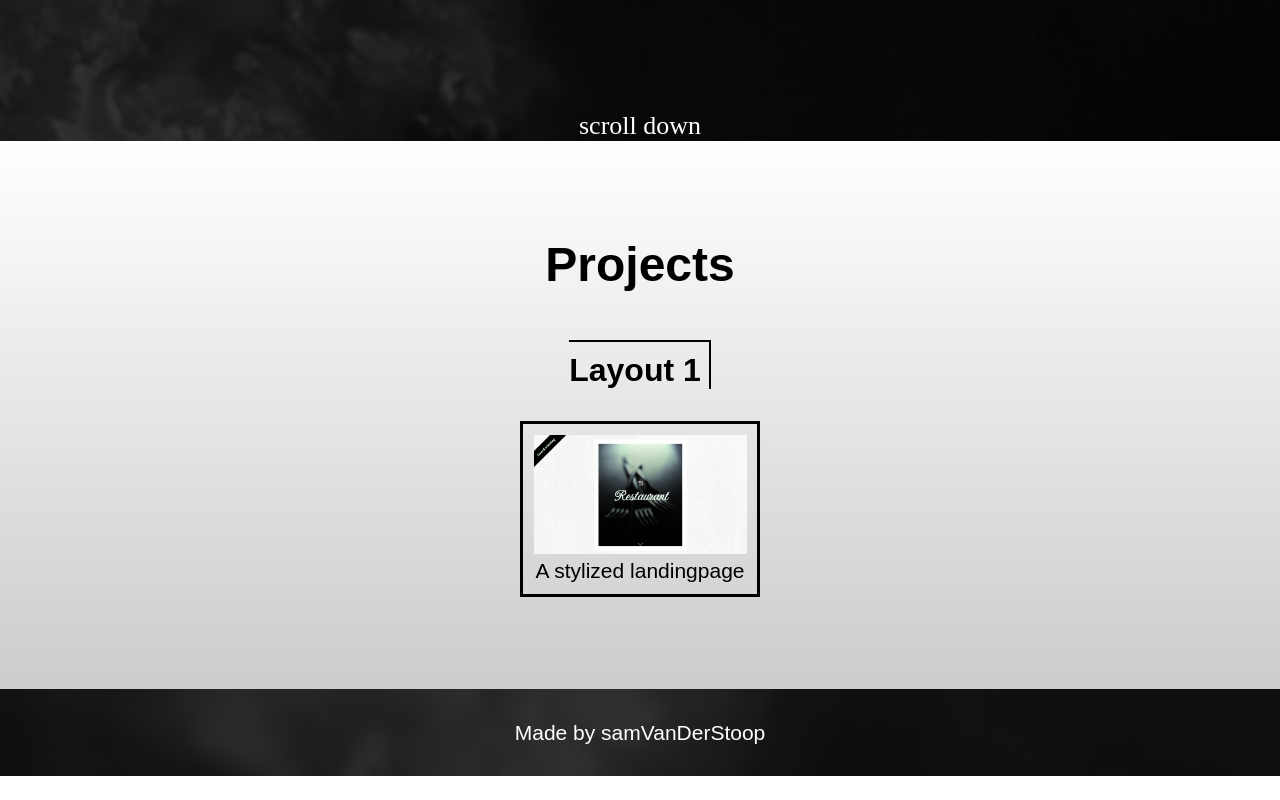
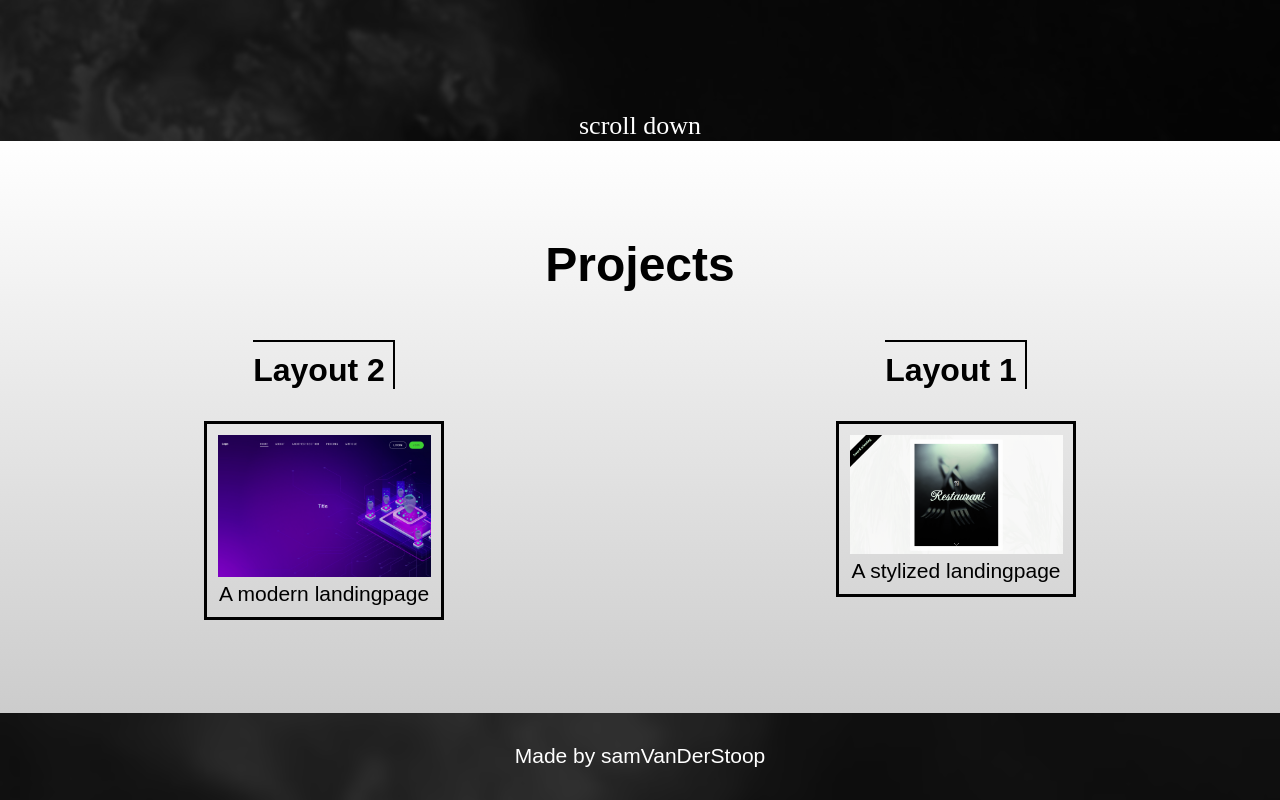
Before and after one commit to samVanDerStoop/samVanDerStoop.github.io, a plain HTML site: page index.html in a window 1280 px wide. Shown: the part 659-1459 px from the top of the page. Before the commit the page ends 1435 px from the top, so only its background shows below. Drawn offline with Linux system fonts and the light colour scheme.

Commit message:
Added second project link

```diff
--- a/index.html
+++ b/index.html
@@ -28,6 +28,14 @@
             <div class="projects-container">
 
                 <div class="column">
+                    <h3>Layout 2</h3>
+                    <div class="link-description">
+                        <a href="https://samvanderstoop.github.io/layout-2/"><img src="img/layout-2.png" alt=""></a>
+                        <p>A modern landingpage</p>
+                    </div>
+                </div>
+
+                <div class="column">
                     <h3>Layout 1</h3>
                     <div class="link-description">
                         <a href="https://samproject1.netlify.app"><img src="img/samproject1.png" alt=""></a>
```
Also changed, not shown: img/layout-2.png (added).
